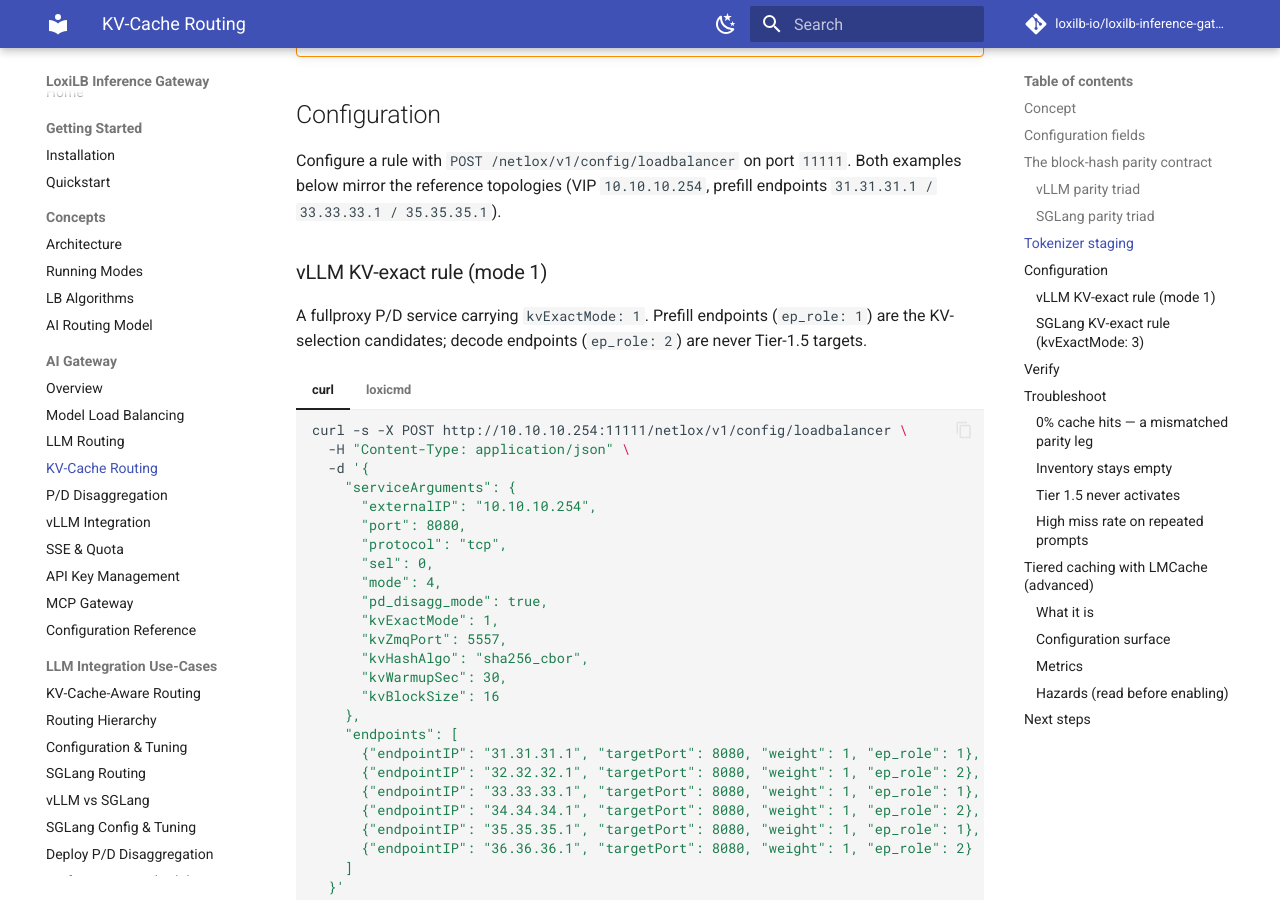
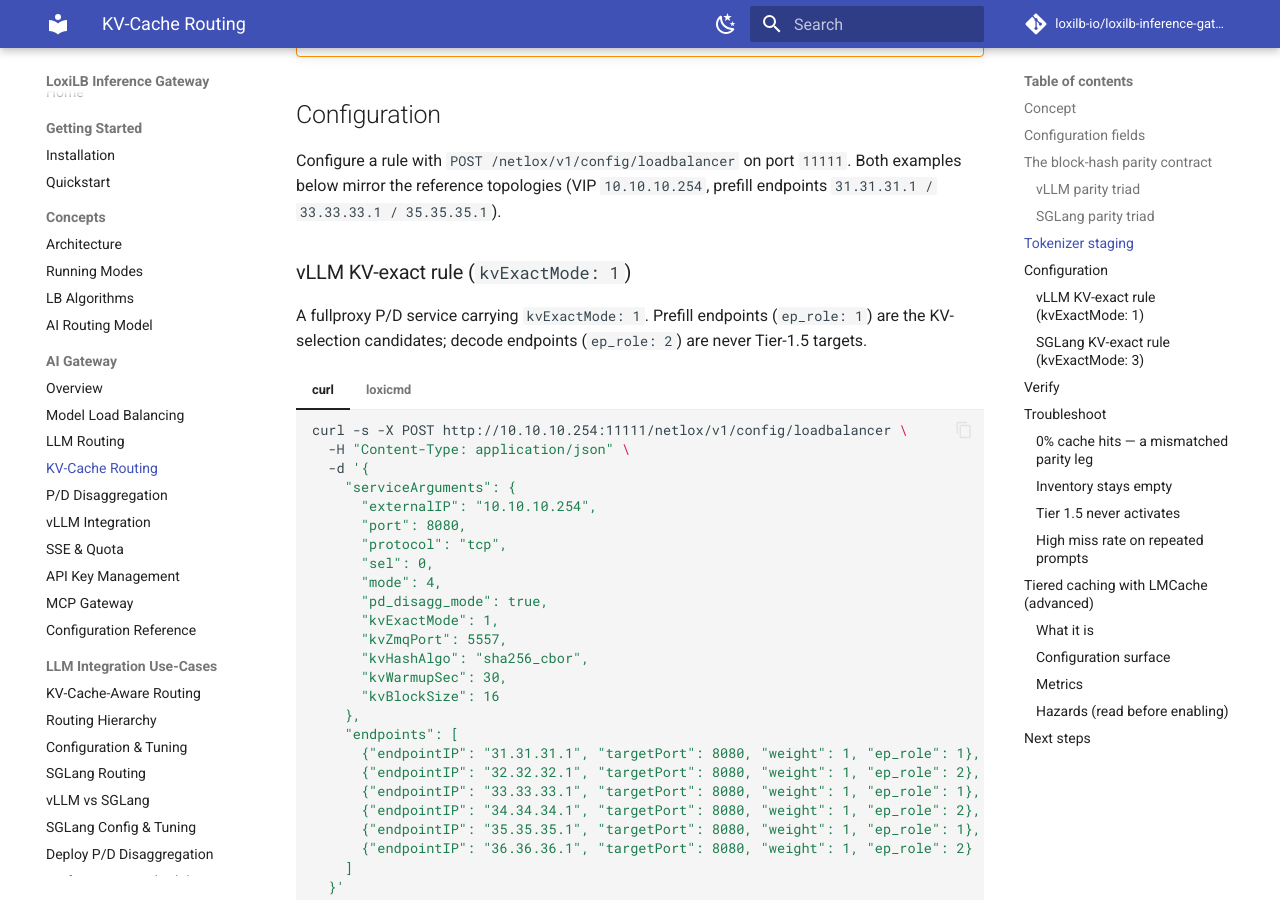
Before and after one commit to loxilb-io/loxilbdocs-inference-gateway, an MkDocs documentation site: the page built from docs/ai-gateway/kv-caching.md, in a window 1280 px wide and 900 px high, scrolled down 4017 px. Built offline with MkDocs 1.6.1 and Material for MkDocs 9.7.7, drawn with Linux system fonts in a browser that asks for light colours; comment, search, counter and statistics services are not loaded.

Commit message:
docs: disambiguate remaining KV exact-mode wording in samples

```diff
--- a/docs/ai-gateway/kv-caching.md
+++ b/docs/ai-gateway/kv-caching.md
@@ -149,7 +149,7 @@
 Both examples below mirror the reference topologies (VIP `10.10.10.254`, prefill
 endpoints `31.31.31.1 / 33.33.33.1 / 35.35.35.1`).
 
-### vLLM KV-exact rule (mode 1)
+### vLLM KV-exact rule (`kvExactMode: 1`)
 
 A fullproxy P/D service carrying `kvExactMode: 1`. Prefill endpoints
 (`ep_role: 1`) are the KV-selection candidates; decode endpoints (`ep_role: 2`)
--- a/docs/use-cases/sglang-routing.md
+++ b/docs/use-cases/sglang-routing.md
@@ -92,7 +92,7 @@
    selector. At mode 1 the added disjunct is provably never true, so the P/D
    candidate mask stays byte-identical.
 2. **Go subscriber-start gate** — the subscriber fan-out started KV subscribers
-   only for prefill endpoints at mode 1; a single-role rule would get no
+   only for prefill endpoints at `kvExactMode: 1`; a single-role rule would get no
    subscribers and permanently empty inventories. At mode 3 the gateway starts
    subscribers for **all** endpoint indexes.
 3. **Single-role `active_conns` accounting** — the KV blend keys on per-endpoint
```
